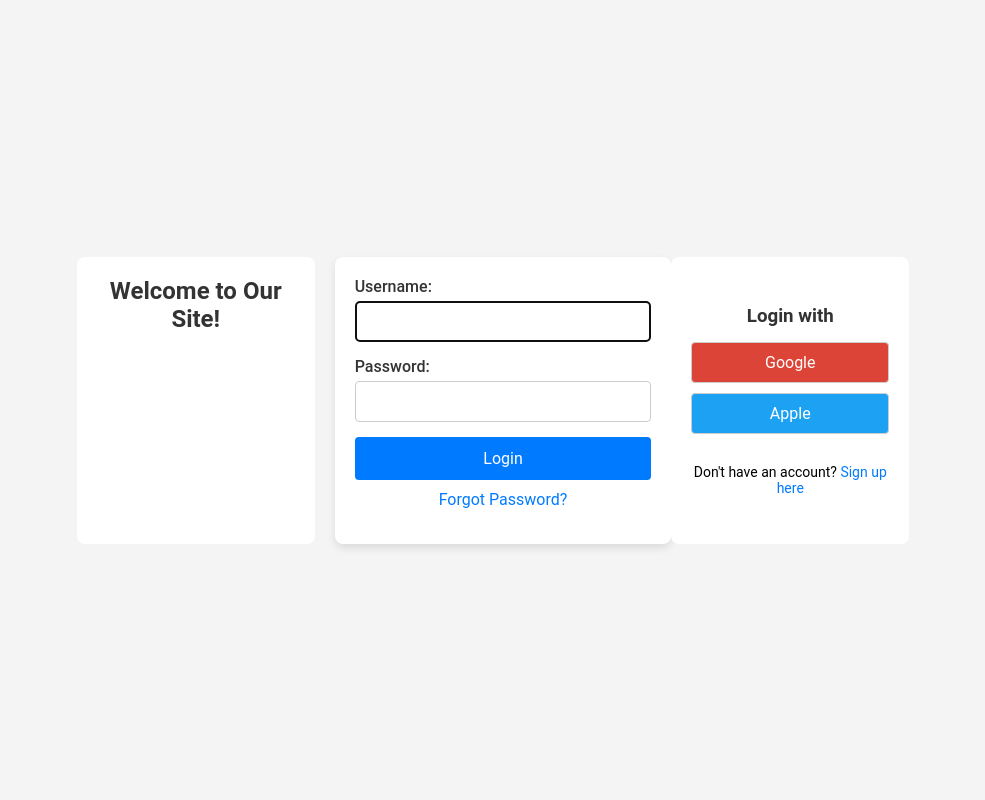
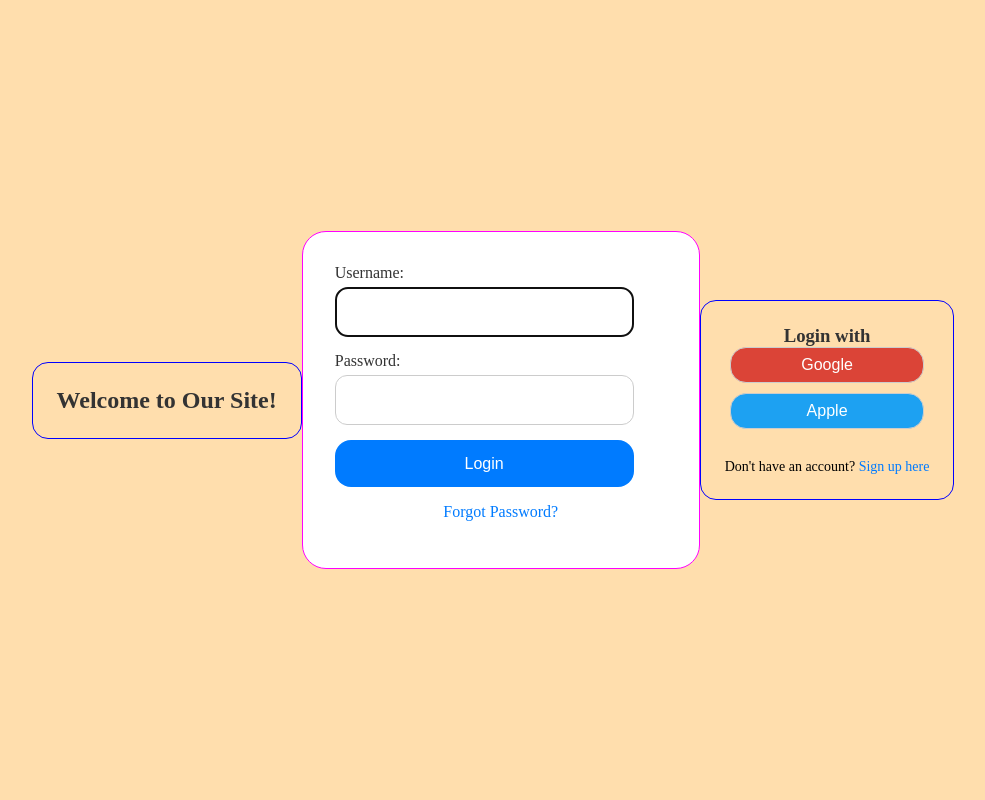
Before and after one commit to aruna-hk/RoomBooking, a Django app: page /accounts/login/ in a window 1280 px wide. Shown: the whole page, without its empty margins (147-1132 px from the left). Run offline with Django 5.2, Linux system fonts and the light colour scheme.

Commit message:
login page update - styling and layout

```diff
--- a/roombooking/settings.py
+++ b/roombooking/settings.py
@@ -25,7 +25,7 @@
 # SECURITY WARNING: don't run with debug turned on in production!
 DEBUG = True
 
-ALLOWED_HOSTS = ["192.168.100.108","127.0.0.1", "localhost"]
+ALLOWED_HOSTS = ["192.168.100.108","127.0.0.1", "*"]
 
 
 # Application definition
--- a/static/css/styles.css
+++ b/static/css/styles.css
@@ -2,63 +2,33 @@
     margin: 0;
     padding: 0;
     box-sizing: border-box;
-    font-family: 'Roboto', sans-serif;
 }
-
 html {
-    height: 100%;
+    height:100vh;
     display: flex;
     justify-content: center;
     align-items: center;
-    background-color: #f4f4f4;
+    background-color: navajowhite;
 }
 
-.container {
+.container{
     display: flex;
-    justify-content: space-between;
-    align-items: stretch;
-    max-width: 1200px;
-    width: 100%;
-    padding: 20px;
+    justify-content: space-around;
+    flex-wrap: wrap;
+    align-items: center;
+}
+
+.center {
+    border: solid 1px fuchsia;
+    background-color: #fff;
+    padding: 2em;
+    border-radius: 1.5em;
 }
 
 .left-aside, .right-aside {
-    flex: 1;
-    padding: 20px;
-    background-color: #fff;
-    border-radius: 8px;
-}
-
-.left-aside {
-    margin-right: 20px;
-}
-
-.demo {
-    text-align: center;
-}
-
-.demo h2 {
-    color: #333;
-}
-
-.demo p {
-    color: #555;
-    font-size: 14px;
-}
-
-.demo-img {
-    max-width: 100%;
-    height: auto;
-    margin-top: 20px;
-    border-radius: 8px;
-}
-
-.center {
-    flex: 1.5;
-    background-color: #fff;
-    padding: 20px;
-    border-radius: 8px;
-    box-shadow: 0 4px 8px rgba(0, 0, 0, 0.1);
+    border: solid blue 1px;
+    padding: 1.5em;
+    border-radius: 1em;
 }
 
 .login-form {
@@ -83,21 +53,21 @@
 }
 
 form > div input {
-    width: 100%;
+    width: 90%;
     padding: 10px;
     border: 1px solid #ccc;
-    border-radius: 4px;
-    font-size: 16px;
+    border-radius: 0.5em;
+    font-size: 1.5em;
 }
 
 .login-btn, .register-btn {
-    width: 100%;
-    padding: 12px;
+    width: 90%;
+    padding: 0.9em;
     background-color: #007BFF;
     color: #fff;
     border: none;
-    border-radius: 4px;
-    font-size: 16px;
+    border-radius: 1em;
+    font-size: 1em;
     cursor: pointer;
     transition: background-color 0.3s ease;
 }
@@ -108,7 +78,7 @@
 
 .forgot-password {
     text-align: center;
-    margin-top: 10px;
+    margin-top: 1em;
 }
 
 .forgot-password a {
@@ -124,17 +94,16 @@
 }
 
 .auth-buttons h3 {
-    margin-bottom: 15px;
     color: #333;
 }
 
 .social-btn {
-    width: 100%;
-    padding: 10px;
-    margin-bottom: 10px;
+    width: 95%;
+    padding: 0.5em;
+    margin-bottom: 0.6em;
     border: 1px solid #ccc;
-    border-radius: 4px;
-    font-size: 16px;
+    border-radius: 1em;
+    font-size: 1em;
     cursor: pointer;
     transition: background-color 0.3s ease;
 }
@@ -144,18 +113,6 @@
     color: white;
 }
 
-.social-btn.google:hover {
-    background-color: #c1351d;
-}
-
-.social-btn.facebook {
-    background-color: #3b5998;
-    color: white;
-}
-
-.social-btn.facebook:hover {
-    background-color: #2d4373;
-}
 
 .social-btn.twitter {
     background-color: #1DA1F2;
@@ -185,6 +142,12 @@
     }
 
     .left-aside, .right-aside {
-        margin: 10px 0;
+        margin: 1.5em;
     }
 }
+
+@media (min-width: 7) {
+    .container {
+        justify-content: space-around;
+    }
+}
```
Also changed, not shown: templates/login.css (added, +28 -0 lines), db.sqlite3.
